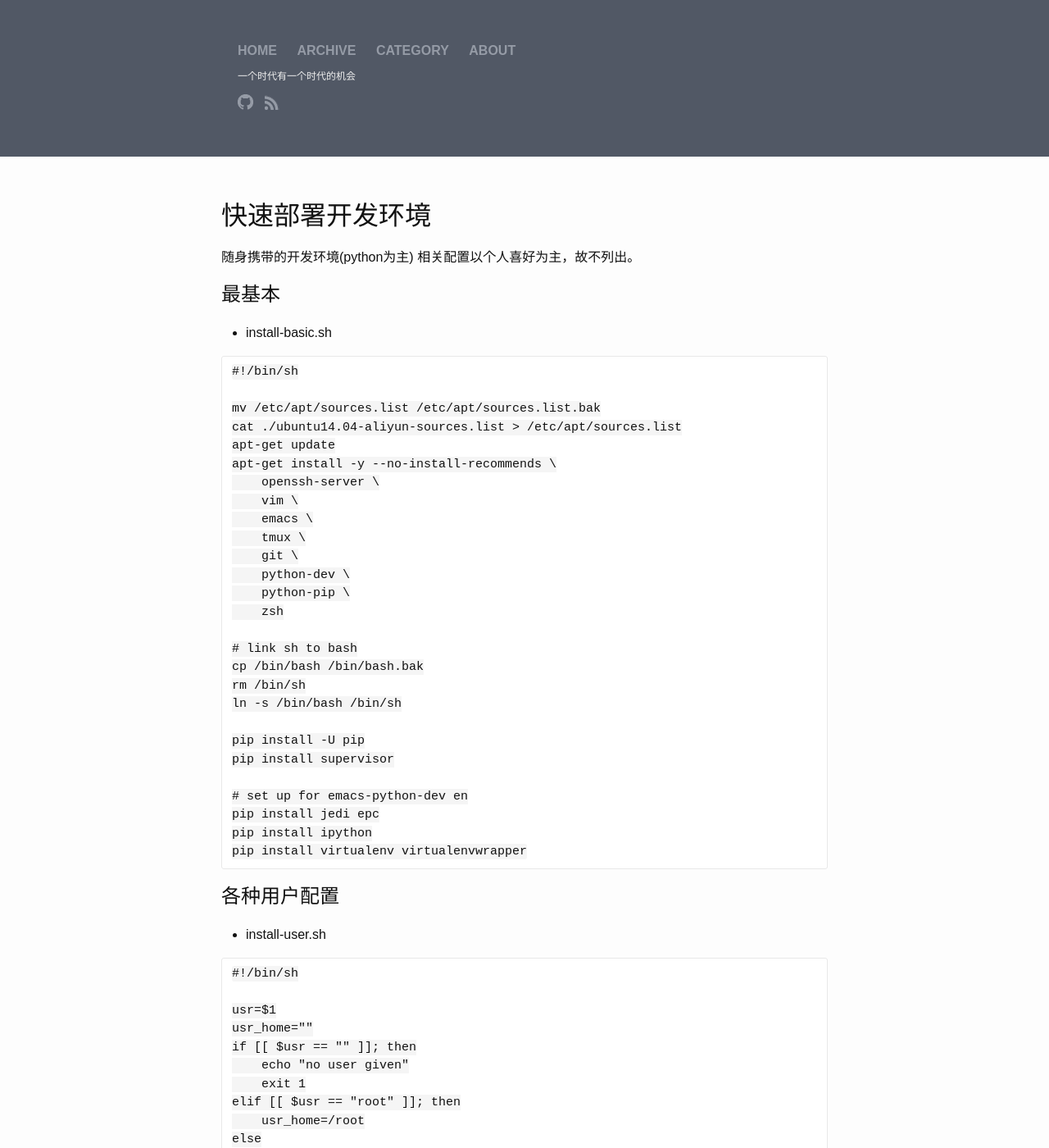
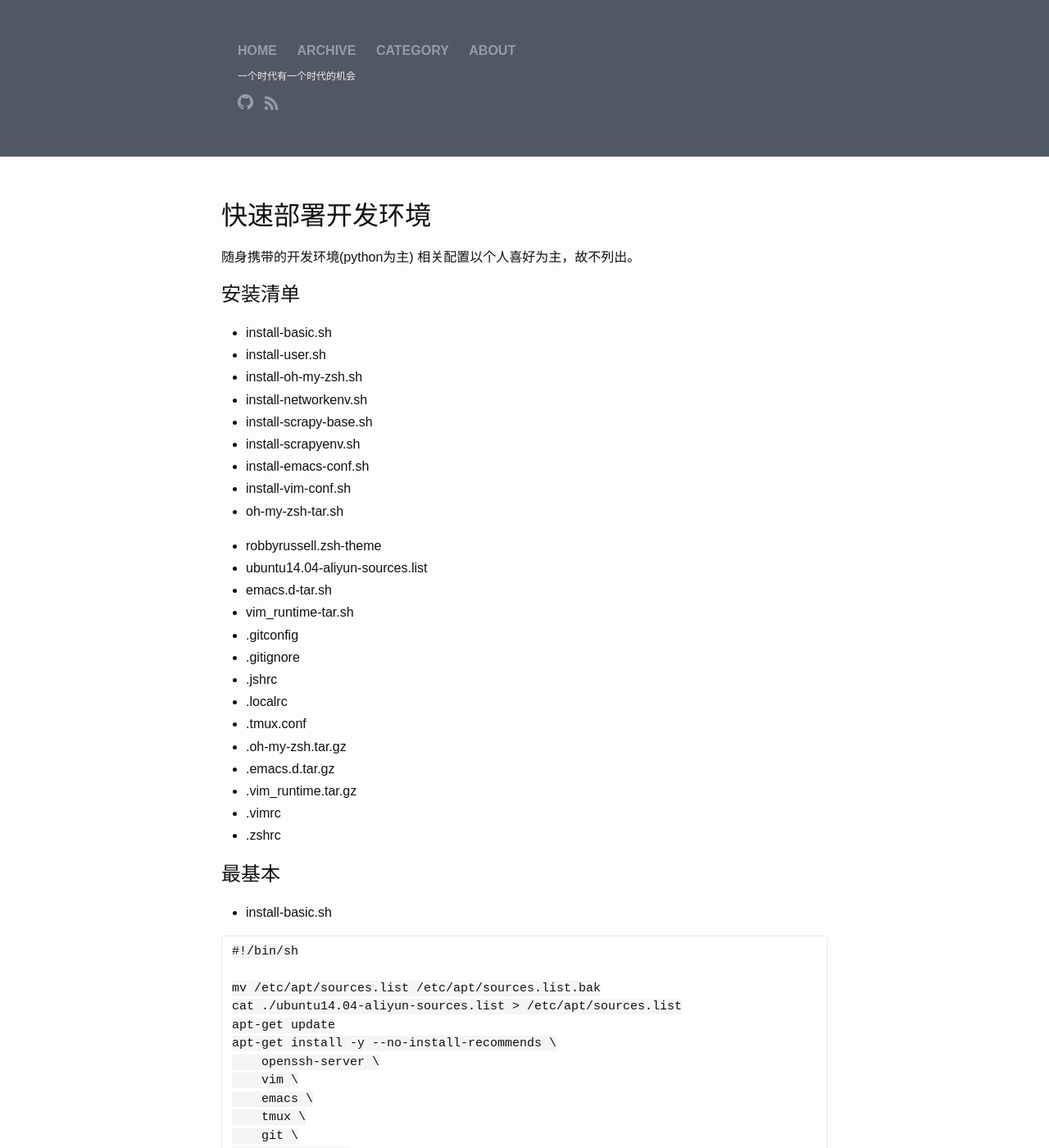
Before and after one commit to jojolin/jojolin.github.io, a Jekyll site: the page built from _posts/2016-09-19-note-shift-dev-env.markdown, in a window 1280 px wide and 1400 px high. Shown: the whole window at 82% size. Built offline with Jekyll 4.4.1, drawn with Linux system fonts in a browser that asks for light colours.

Commit message:
add shift-dev-env

```diff
--- a/_posts/2016-09-19-note-shift-dev-env.markdown
+++ b/_posts/2016-09-19-note-shift-dev-env.markdown
@@ -6,6 +6,32 @@ categories: note shift-dev-env
 ---
 随身携带的开发环境(python为主)
 相关配置以个人喜好为主，故不列出。
+
+## 安装清单
+- install-basic.sh
+- install-user.sh
+- install-oh-my-zsh.sh
+- install-networkenv.sh
+- install-scrapy-base.sh
+- install-scrapyenv.sh
+- install-emacs-conf.sh
+- install-vim-conf.sh
+- oh-my-zsh-tar.sh
+
+- robbyrussell.zsh-theme
+- ubuntu14.04-aliyun-sources.list
+- emacs.d-tar.sh
+- vim_runtime-tar.sh
+- .gitconfig
+- .gitignore
+- .jshrc
+- .localrc
+- .tmux.conf
+- .oh-my-zsh.tar.gz
+- .emacs.d.tar.gz
+- .vim_runtime.tar.gz
+- .vimrc
+- .zshrc
 
 ## 最基本
 - install-basic.sh
```
